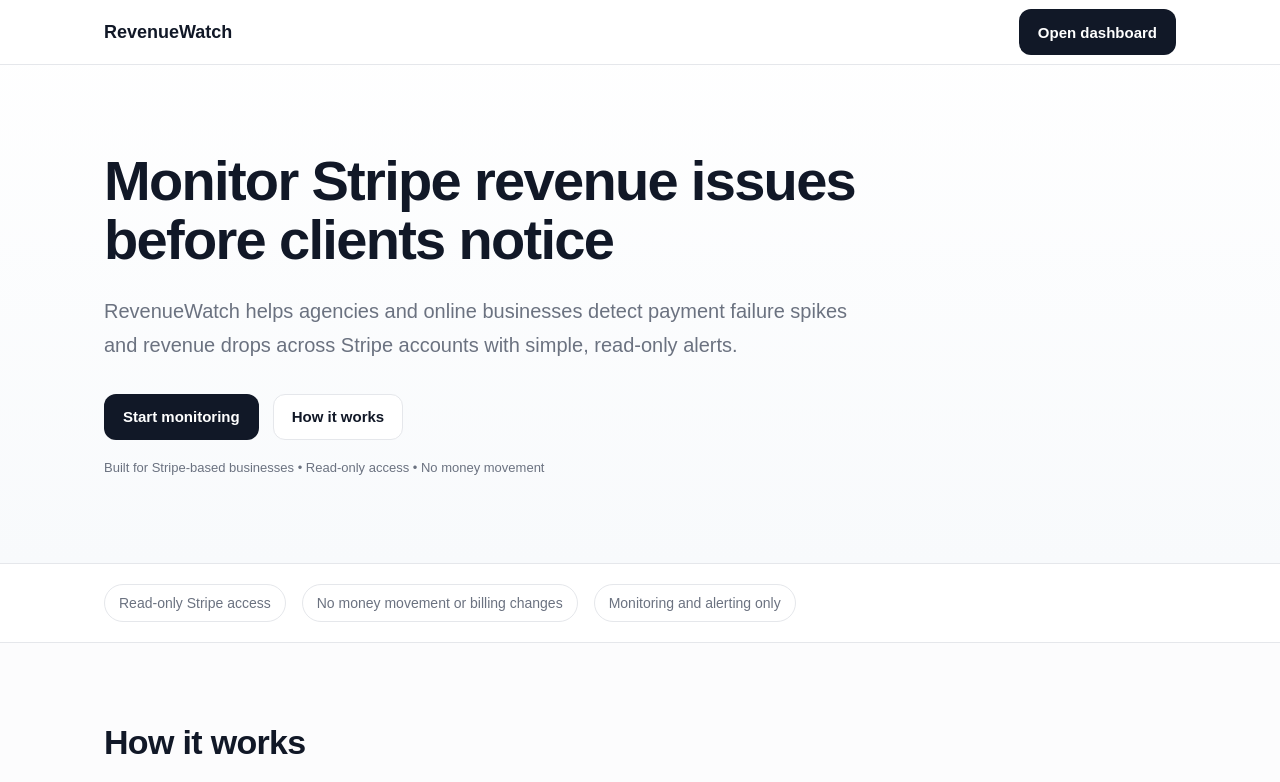
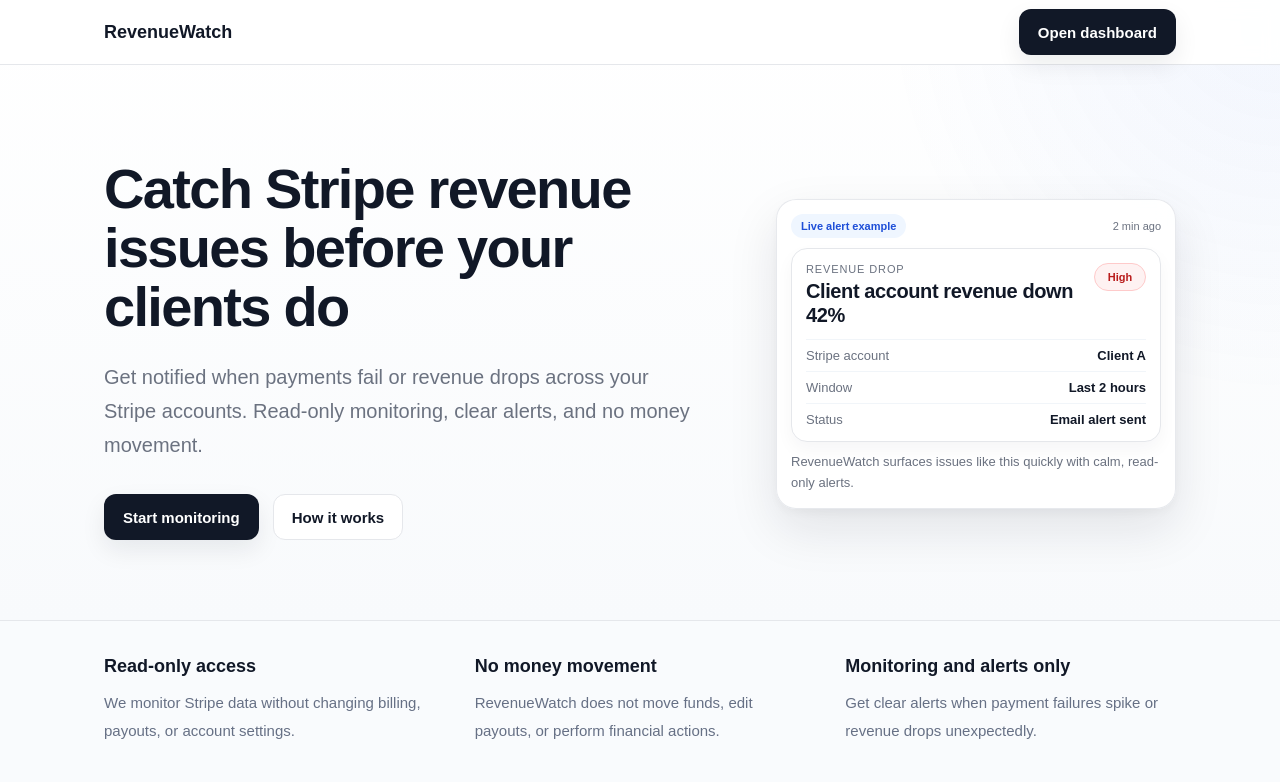
Before and after one commit to Miguel-0721/RevenueWatch, a Next.js app: page / in a window 1280 px wide. Shown: the top 782 px of the page. Built offline with nearby package versions, Linux system fonts and the light colour scheme.

Commit message:
Refine RevenueWatch landing page layout

```diff
--- a/src/app/globals.css
+++ b/src/app/globals.css
@@ -5,10 +5,10 @@
   --border: #e5e7eb;
   --card: #ffffff;
   --soft: #f8fafc;
+  --soft-blue: #f5f8ff;
   --button: #111827;
   --button-text: #ffffff;
 }
-
 html,
 body {
   max-width: 100vw;
@@ -49,18 +49,36 @@
   padding: 0 24px;
 }
 
+.hero-grid {
+  display: grid;
+  grid-template-columns: minmax(0, 1.1fr) minmax(320px, 420px);
+  gap: 64px;
+  align-items: center;
+}
+
+
+
+.hero-visual {
+  display: flex;
+  justify-content: flex-end;
+  align-items: flex-start;
+  padding-top: 20px;
+}
+
 .narrow {
   max-width: 760px;
 }
 
 .hero {
-  padding: 152px 0 88px;
-  background: linear-gradient(to bottom, #ffffff, #f8fafc);
+  padding: 160px 0 80px;
+  background:
+    radial-gradient(circle at top right, rgba(37, 99, 235, 0.06), transparent 28%),
+    linear-gradient(to bottom, #ffffff, #f8fafc);
   border-bottom: 1px solid var(--border);
 }
 
 .hero-title {
-  max-width: 900px;
+  max-width: 760px;
   font-size: 56px;
   line-height: 1.05;
   font-weight: 700;
@@ -82,6 +100,13 @@
   flex-wrap: wrap;
 }
 
+.hero-copy {
+  min-width: 0;
+  display: flex;
+  flex-direction: column;
+  justify-content: center;
+}
+
 .btn {
   display: inline-flex;
   align-items: center;
@@ -91,17 +116,20 @@
   border-radius: 12px;
   font-size: 15px;
   font-weight: 600;
-  transition: 0.2s ease;
+  transition: transform 0.18s ease, box-shadow 0.18s ease, background 0.18s ease, opacity 0.18s ease;
   border: 1px solid transparent;
 }
 
 .btn-primary {
   background: var(--button);
   color: var(--button-text);
+  box-shadow: 0 10px 24px rgba(17, 24, 39, 0.08);
 }
 
 .btn-primary:hover {
-  opacity: 0.92;
+  opacity: 0.96;
+  transform: translateY(-1px);
+  box-shadow: 0 14px 28px rgba(17, 24, 39, 0.12);
 }
 
 .btn-secondary {
@@ -112,37 +140,23 @@
 
 .btn-secondary:hover {
   background: #f9fafb;
+  transform: translateY(-1px);
+  box-shadow: 0 8px 20px rgba(17, 24, 39, 0.06);
 }
 
-.trust-bar {
-  background: #ffffff;
-  border-bottom: 1px solid var(--border);
-}
-
-.trust-items {
-  display: flex;
-  gap: 16px;
-  flex-wrap: wrap;
-  padding-top: 20px;
-  padding-bottom: 20px;
-}
-
-.trust-item {
-  font-size: 14px;
-  color: var(--muted);
-  padding: 10px 14px;
-  border: 1px solid var(--border);
-  border-radius: 999px;
-  background: #ffffff;
-}
 
 .section {
-  padding: 80px 0;
+  padding: 88px 0;
   border-bottom: 1px solid var(--border);
 }
 
 .section-muted {
   background: var(--soft);
+}
+
+
+.section-tinted {
+  background: linear-gradient(to bottom, #f5f8ff, #eef3ff);
 }
 
 .section-title {
@@ -178,12 +192,19 @@
 }
 
 .card {
-  background: var(--card);
-  border: 1px solid var(--border);
-  border-radius: 18px;
-  padding: 22px;
+  background: #ffffff;
+  border: 1px solid #f1f5f9;
+  border-radius: 16px;
+  padding: 20px;
+  box-shadow: 0 4px 12px rgba(17, 24, 39, 0.02);
+  transition: transform 0.18s ease, box-shadow 0.18s ease, border-color 0.18s ease;
 }
 
+.card:hover {
+  transform: translateY(-2px);
+  box-shadow: 0 10px 20px rgba(17, 24, 39, 0.04);
+  border-color: #e7edf3;
+}
 .card h3 {
   font-size: 20px;
   line-height: 1.3;
@@ -202,13 +223,17 @@
 
 .cta-section {
   background: #f8fafc;
-  padding: 80px 0;
+  padding: 96px 0;
+  border-top: 1px solid #eef2f6;
 }
 .cta-box {
   text-align: center;
-  padding: 28px 0;
+  padding: 56px 0;
 }
 
+.cta-box .btn {
+  margin-bottom: 24px;
+}
 .cta-box .section-title {
   margin-bottom: 20px;
 }
@@ -239,6 +264,7 @@
   color: var(--foreground);
 }
 
+
 @media (max-width: 900px) {
   .hero-title {
     font-size: 42px;
@@ -248,15 +274,62 @@
     font-size: 18px;
   }
 
+  .hero-grid {
+    grid-template-columns: 1fr;
+    gap: 28px;
+  }
+
+  .hero-visual {
+    justify-content: flex-start;
+  }
+
+  .hero-trust-grid {
+    grid-template-columns: 1fr;
+  }
+
   .grid-2,
   .grid-3 {
     grid-template-columns: 1fr;
   }
 }
 
+
+.hero-trust-section {
+  padding: 28px 0 56px;
+  background: #f9fbfd;
+  border-bottom: 1px solid #eef2f6;
+}
+.hero-trust-grid {
+  display: grid;
+  grid-template-columns: repeat(3, minmax(0, 1fr));
+  gap: 40px;
+}
+
+.hero-trust-card {
+  padding: 6px 0;
+}
+
+
+
+.hero-trust-card h3 {
+  font-size: 18px;
+  line-height: 1.3;
+  margin-bottom: 10px;
+  font-weight: 600;
+}
+
+.hero-trust-card p {
+  font-size: 15px;
+  line-height: 1.9;
+  color: #667085;
+  max-width: 340px;
+}
+
+
+
 @media (max-width: 640px) {
   .hero {
-    padding: 80px 0 64px;
+    padding: 108px 0 56px;
   }
 
   .hero-title {
@@ -306,11 +379,122 @@
   opacity: 0.85;
 }
 
-.hero-note {
-  margin-top: 20px;
+
+
+.alert-preview {
+  width: 100%;
+  max-width: 400px;
+  background: rgba(255, 255, 255, 0.88);
+  border: 1px solid rgba(229, 231, 235, 0.9);
+  border-radius: 20px;
+  padding: 14px;
+  box-shadow:
+    0 20px 50px rgba(17, 24, 39, 0.10),
+    0 4px 12px rgba(17, 24, 39, 0.04);
+  backdrop-filter: blur(8px);
+  transform: translateY(-6px);
+}
+
+.alert-preview-header {
+  display: flex;
+  align-items: center;
+  justify-content: space-between;
+  gap: 10px;
+  margin-bottom: 10px;
+}
+
+.alert-badge {
+  display: inline-flex;
+  align-items: center;
+  padding: 6px 10px;
+  border-radius: 999px;
+  background: #eff6ff;
+  color: #1d4ed8;
+  font-size: 11px;
+  font-weight: 700;
+}
+
+.alert-time {
+  font-size: 11px;
+  color: var(--muted);
+}
+
+.alert-preview-card {
+  background: #ffffff;
+  border: 1px solid var(--border);
+  border-radius: 16px;
+  padding: 14px;
+  box-shadow: 0 8px 18px rgba(17, 24, 39, 0.04);
+}
+
+.alert-preview-top {
+  display: flex;
+  align-items: flex-start;
+  justify-content: space-between;
+  gap: 10px;
+  margin-bottom: 12px;
+}
+
+.alert-label {
+  font-size: 11px;
+  color: var(--muted);
+  text-transform: uppercase;
+  letter-spacing: 0.08em;
+  margin-bottom: 4px;
+}
+
+.alert-preview-card h3 {
+  font-size: 20px;
+  line-height: 1.2;
+  letter-spacing: -0.02em;
+}
+
+.severity-pill {
+  display: inline-flex;
+  align-items: center;
+  justify-content: center;
+  min-width: 52px;
+  height: 28px;
+  padding: 0 8px;
+  border-radius: 999px;
+  font-size: 11px;
+  font-weight: 700;
+  border: 1px solid transparent;
+}
+
+.severity-high {
+  background: #fef2f2;
+  color: #b91c1c;
+  border-color: #fecaca;
+}
+
+.alert-preview-details {
+  display: grid;
+  gap: 8px;
+}
+
+.detail-row {
+  display: flex;
+  justify-content: space-between;
+  gap: 10px;
+  padding-top: 8px;
+  border-top: 1px solid #f1f5f9;
   font-size: 13px;
   color: var(--muted);
 }
+
+.detail-row strong {
+  color: var(--foreground);
+  font-weight: 600;
+}
+
+.alert-preview-note {
+  margin-top: 10px;
+  font-size: 13px;
+  line-height: 1.6;
+  color: var(--muted);
+}
+
 .legal-page {
   min-height: 100vh;
   background: #ffffff;
--- a/src/app/page.tsx
+++ b/src/app/page.tsx
@@ -15,13 +15,15 @@
 </header>
 
        <section className="hero">
-        <div className="container">
+        <div className="container hero-grid">
+          <div className="hero-copy">
             <h1 className="hero-title">
-            Monitor Stripe revenue issues before clients notice
+              Catch Stripe revenue issues before your clients do
             </h1>
 
             <p className="hero-subtitle">
-  RevenueWatch helps agencies and online businesses detect payment failure spikes and revenue drops across Stripe accounts with simple, read-only alerts.
+              Get notified when payments fail or revenue drops across your Stripe
+              accounts. Read-only monitoring, clear alerts, and no money movement.
             </p>
 
             <div className="hero-actions">
@@ -33,21 +35,73 @@
               </a>
             </div>
 
-<p className="hero-note">
-  Built for Stripe-based businesses • Read-only access • No money movement
+
+          </div>
+
+          <div className="hero-visual">
+            <div className="alert-preview">
+              <div className="alert-preview-header">
+                <span className="alert-badge">Live alert example</span>
+                <span className="alert-time">2 min ago</span>
+              </div>
+
+              <div className="alert-preview-card">
+                <div className="alert-preview-top">
+                  <div>
+                    <p className="alert-label">Revenue drop</p>
+                    <h3>Client account revenue down 42%</h3>
+                  </div>
+                  <span className="severity-pill severity-high">High</span>
+                </div>
+
+                <div className="alert-preview-details">
+                  <div className="detail-row">
+                    <span>Stripe account</span>
+                    <strong>Client A</strong>
+                  </div>
+                  <div className="detail-row">
+                    <span>Window</span>
+                    <strong>Last 2 hours</strong>
+                  </div>
+                  <div className="detail-row">
+                    <span>Status</span>
+                    <strong>Email alert sent</strong>
+                  </div>
+                </div>
+              </div>
+
+              <p className="alert-preview-note">
+                RevenueWatch surfaces issues like this quickly with calm,
+                read-only alerts.
               </p>
+            </div>
+          </div>
         </div>
       </section>
 
-      <section className="trust-bar">
-        <div className="container trust-items">
-          <div className="trust-item">Read-only Stripe access</div>
-          <div className="trust-item">No money movement or billing changes</div>
-          <div className="trust-item">Monitoring and alerting only</div>
+    <section className="hero-trust-section">
+  <div className="container">
+    <div className="hero-trust-grid">
+      <div className="hero-trust-card">
+        <h3>Read-only access</h3>
+        <p>We monitor Stripe data without changing billing, payouts, or account settings.</p>
+      </div>
+
+      <div className="hero-trust-card">
+        <h3>No money movement</h3>
+        <p>RevenueWatch does not move funds, edit payouts, or perform financial actions.</p>
+      </div>
+
+      <div className="hero-trust-card">
+        <h3>Monitoring and alerts only</h3>
+        <p>Get clear alerts when payment failures spike or revenue drops unexpectedly.</p>
+      </div>
+    </div>
   </div>
 </section>
 
-      <section id="how-it-works" className="section">
+
+<section id="how-it-works" className="section section-tinted">
         <div className="container">
           <h2 className="section-title">How it works</h2>
 
@@ -93,7 +147,7 @@
           </div>
         </div>
       </section>
-<section className="section">
+<section className="section section-tinted">
   <div className="container narrow">
     <h2 className="section-title">Who it’s for</h2>
 
```
Lines whose indentation alone changed are shown as unchanged.
